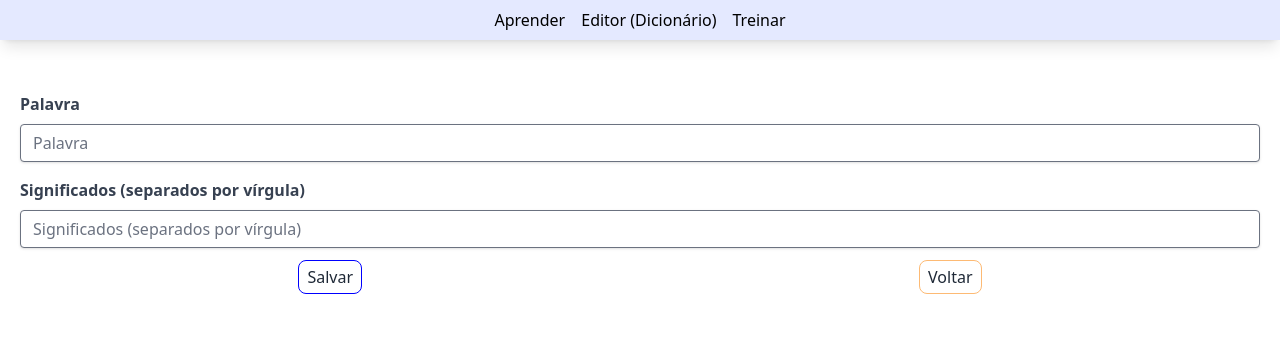
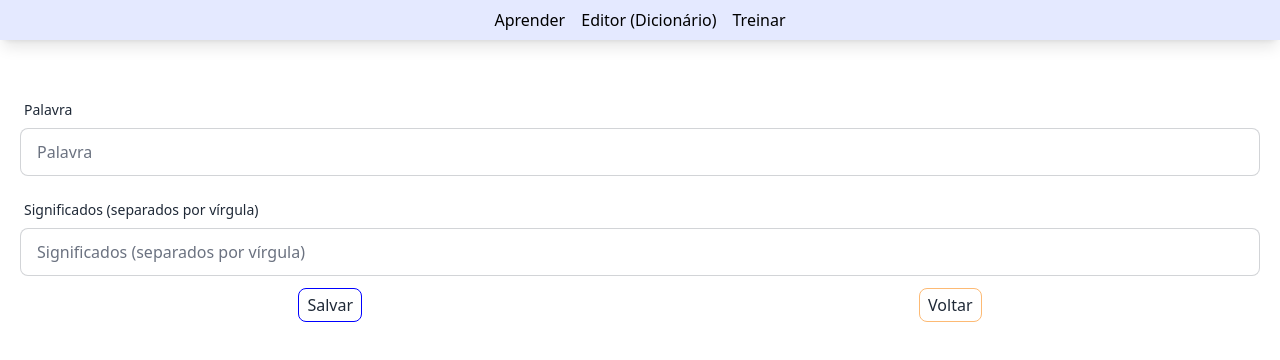
Before and after one commit to marcelleza8/Lingua-boa, a Vue app: page /editor-dicionario/novo/form/ in a window 1280 px wide. Shown: the top 360 px of the page. Built offline with nearby package versions, Linux system fonts and the light colour scheme; what prettier-plugin-tailwindcss would draw is missing.

Commit message:
Melhorias no form de palavras

```diff
--- a/src/components/Formularios/InputText.vue
+++ b/src/components/Formularios/InputText.vue
@@ -1,17 +1,20 @@
 <script lang="ts">
-import { defineComponent, ref, onMounted } from "vue";
+import { defineComponent, ref } from "vue";
 
 export default defineComponent({
   name: "InputText",
-  setup(props, context) {
+  setup(props, { emit }) {
     const idError = ref(false);
 
+    const inputText = ref<HTMLInputElement>();
+
     const handleInput = ($e: any) => {
-      context.emit("update:modelValue", $e.target.value);
+      emit("update:modelValue", $e.target.value);
     };
 
     return {
       idError,
+      inputText,
       handleInput,
     };
   },
@@ -24,18 +27,30 @@ export default defineComponent({
     modelValue: {
       required: true,
     },
+    inputId: {
+      default: `input-text-${Date.now()}-${Math.random()
+        .toString(36)
+        .substring(2, 9)}`,
+    },
   },
 });
 </script>
 <template>
-  <label for="id" class="mb-2 block font-bold text-gray-700">{{ label }}</label>
+  <div class="form-control w-full">
+    <label class="label" :for="inputId">
+      <span class="label-text">{{ label }}</span>
+    </label>
     <input
-    id="id"
       type="text"
+      :id="inputId"
       :value="modelValue"
+      ref="inputText"
       @input="handleInput"
-    :class="{ 'border-red-500': idError }"
-    class="focus:shadow-outline w-full appearance-none rounded border py-2 px-3 leading-tight text-gray-700 shadow focus:outline-none"
       :placeholder="label"
+      class="input-bordered input w-full"
     />
+    <label v-if="false" class="label">
+      <span class="label-text-alt">ERRO</span>
+    </label>
+  </div>
 </template>
--- a/src/pages/EditorDicionarioPage/Form.vue
+++ b/src/pages/EditorDicionarioPage/Form.vue
@@ -66,11 +66,16 @@ export default defineComponent({
       </h1>
       <div class="space-y-4">
         <div>
-          <InputText v-model="editarPalavra.palavra" label="Palavra" />
+          <InputText
+            v-model="editarPalavra.palavra"
+            input-id="input-palavra"
+            label="Palavra"
+          />
         </div>
         <div>
           <InputText
             v-model="significados"
+            input-id="input-significados"
             label="Significados (separados por vírgula)"
           />
         </div>
```
Lines whose indentation alone changed are shown as unchanged.
